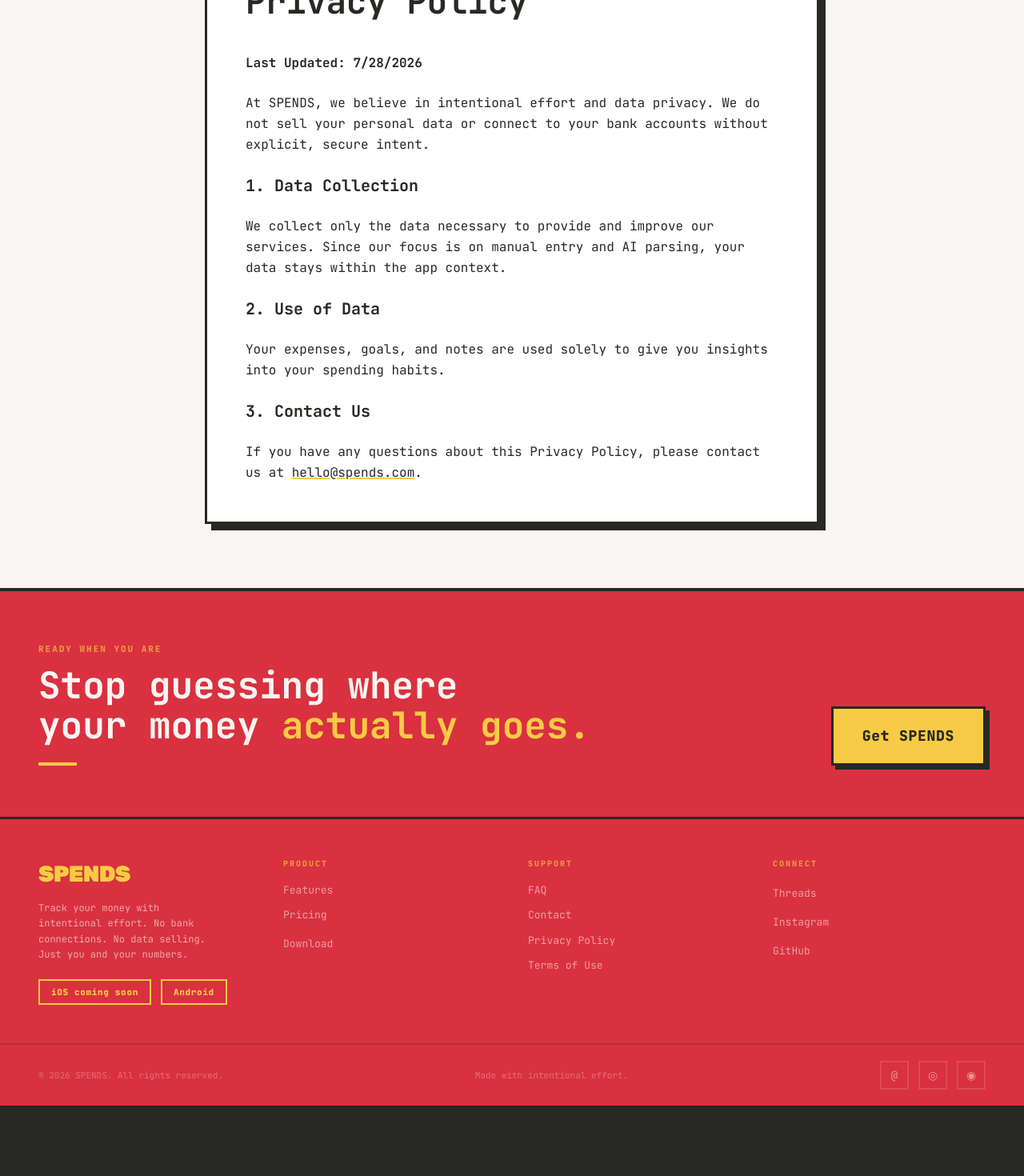
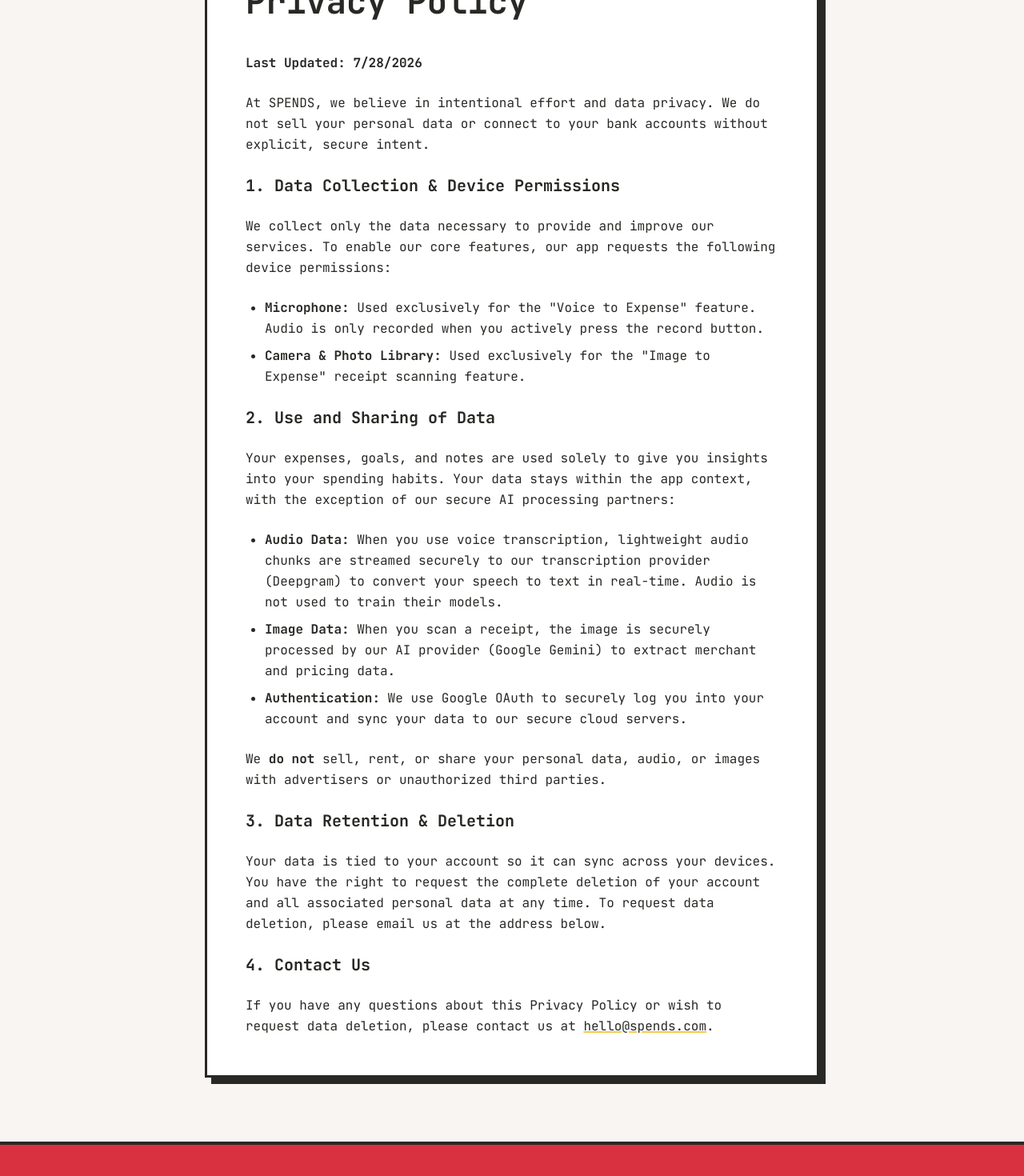
Before and after one commit to rafshan9/wallet_app, a Next.js app in the folder website/spends/: page /privacy-policy in a window 1280 px wide. Shown: the part 274-1744 px from the top of the page at 80% size. Before the commit the page ends 1656 px from the top, so only its background shows below. Built offline with nearby package versions, Linux system fonts and the light colour scheme.

Commit message:
Update privacy policy and terms for Google Play compliance

```diff
--- a/website/spends/app/privacy-policy/page.tsx
+++ b/website/spends/app/privacy-policy/page.tsx
@@ -45,21 +45,37 @@
               do not sell your personal data or connect to your bank accounts
               without explicit, secure intent.
             </p>
-            <h2 className="text-xl font-bold mt-4">1. Data Collection</h2>
+
+            <h2 className="text-xl font-bold mt-4">1. Data Collection & Device Permissions</h2>
             <p>
-              We collect only the data necessary to provide and improve our
-              services. Since our focus is on manual entry and AI parsing, your
-              data stays within the app context.
+              We collect only the data necessary to provide and improve our services. To enable our core features, our app requests the following device permissions:
             </p>
-            <h2 className="text-xl font-bold mt-4">2. Use of Data</h2>
+            <ul className="list-disc pl-6 space-y-2">
+              <li><strong>Microphone:</strong> Used exclusively for the &quot;Voice to Expense&quot; feature. Audio is only recorded when you actively press the record button.</li>
+              <li><strong>Camera & Photo Library:</strong> Used exclusively for the &quot;Image to Expense&quot; receipt scanning feature.</li>
+            </ul>
+
+            <h2 className="text-xl font-bold mt-4">2. Use and Sharing of Data</h2>
             <p>
-              Your expenses, goals, and notes are used solely to give you
-              insights into your spending habits.
+              Your expenses, goals, and notes are used solely to give you insights into your spending habits. Your data stays within the app context, with the exception of our secure AI processing partners:
             </p>
-            <h2 className="text-xl font-bold mt-4">3. Contact Us</h2>
+            <ul className="list-disc pl-6 space-y-2">
+              <li><strong>Audio Data:</strong> When you use voice transcription, lightweight audio chunks are streamed securely to our transcription provider (Deepgram) to convert your speech to text in real-time. Audio is not used to train their models.</li>
+              <li><strong>Image Data:</strong> When you scan a receipt, the image is securely processed by our AI provider (Google Gemini) to extract merchant and pricing data.</li>
+              <li><strong>Authentication:</strong> We use Google OAuth to securely log you into your account and sync your data to our secure cloud servers.</li>
+            </ul>
             <p>
-              If you have any questions about this Privacy Policy, please
-              contact us at{" "}
+              We <strong>do not</strong> sell, rent, or share your personal data, audio, or images with advertisers or unauthorized third parties.
+            </p>
+
+            <h2 className="text-xl font-bold mt-4">3. Data Retention & Deletion</h2>
+            <p>
+              Your data is tied to your account so it can sync across your devices. You have the right to request the complete deletion of your account and all associated personal data at any time. To request data deletion, please email us at the address below.
+            </p>
+
+            <h2 className="text-xl font-bold mt-4">4. Contact Us</h2>
+            <p>
+              If you have any questions about this Privacy Policy or wish to request data deletion, please contact us at{" "}
               <a
                 href="mailto:hello@spends.com"
                 className="underline decoration-2 decoration-[#F7CB46]"
--- a/website/spends/app/terms-of-use/page.tsx
+++ b/website/spends/app/terms-of-use/page.tsx
@@ -54,15 +54,19 @@
             <p>
               You agree to use SPENDS for its intended purpose of tracking
               expenses and managing your finances. You are responsible for the
-              data you enter.
+              accuracy of the data you enter.
             </p>
-            <h2 className="text-xl font-bold mt-4">3. Beta Release</h2>
+            <h2 className="text-xl font-bold mt-4">3. Third-Party Services</h2>
+            <p>
+              Our app utilizes third-party AI services (including Google Gemini and Deepgram) to provide features like receipt scanning and voice transcription. By using these features, you acknowledge that your audio and image data may be processed by these partners in accordance with our Privacy Policy.
+            </p>
+            <h2 className="text-xl font-bold mt-4">4. Beta Release</h2>
             <p>
               SPENDS is currently in a Beta phase. Features and functionalities
               may change without prior notice, and the app is provided &quot;as
               is&quot; without warranties of any kind.
             </p>
-            <h2 className="text-xl font-bold mt-4">4. Changes to Terms</h2>
+            <h2 className="text-xl font-bold mt-4">5. Changes to Terms</h2>
             <p>
               We reserve the right to update these terms at any time. Continued
               use of the app implies acceptance of the new terms.
```
